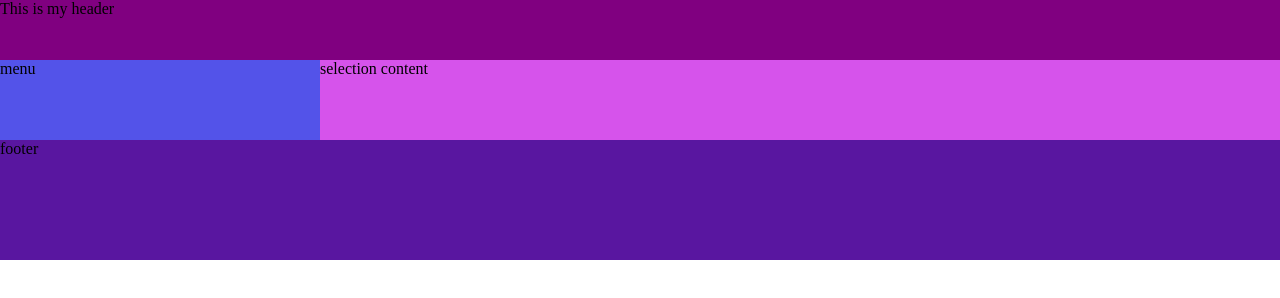
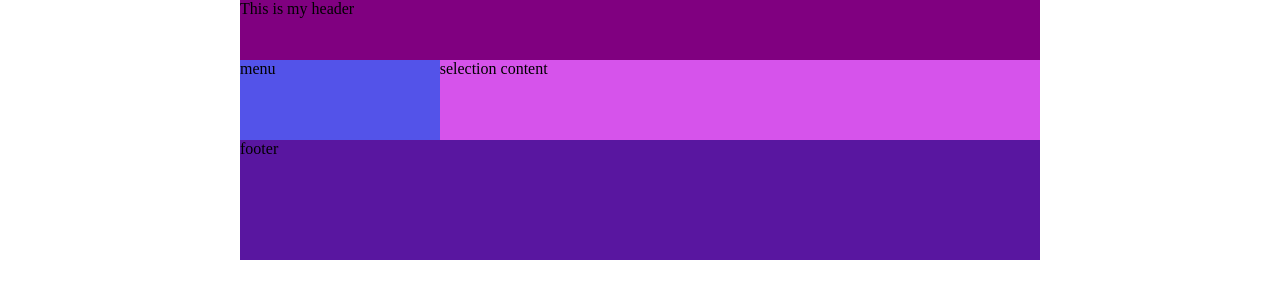
Before and after one commit to NataCj/boxModel, a plain HTML site: page index.html in a window 1280 px wide. Drawn offline with Linux system fonts and the light colour scheme.

Commit message:
structure Grid

```diff
--- a/css.css
+++ b/css.css
@@ -6,33 +6,36 @@ html,body{
 header{
     background-color: purple;
     height: 60px;
+    grid-area: header;
 }
-section{
-    display: flex;
 
-    /*flex-direction: row-reverse; colum Uno debajo de otro*/
-    background-color: rgb(199, 130, 255);
-    overflow: hidden; /*El padre empieza a crecer*/
-}
+
 nav{
     background-color: rgb(83, 83, 233);
     /*float: left; /*Flota a la izquierda*/
-    width: 25%;
+    grid-area: menu; /**/
 }
 article{
     background-color: rgb(214, 83, 235);
     /*float: left; FLOAT*/
-    width: 75%;
     height: 80px;
+    grid-area: content;
 }
 
 footer{
     /*clear: both limpia la flotabilidad*/
     background-color: rgb(89, 22, 160);
     height: 120px;
+    grid-area: footer;
 }
 #container{
     background-color: orange;
-    max-width: 1280px;
     margin: 0 auto;
+    max-width: 800px;
+    display: grid; /*cambia el flex por grid*/
+    grid-template-areas:
+    "header header header header"
+    "menu content content content"
+    "footer footer footer footer"
+    ;
 }
--- a/index.html
+++ b/index.html
@@ -12,14 +12,12 @@
         <header>
             This is my header
         </header>
-            <section>
                 <nav>
                     menu
                 </nav>
                 <article>
                     selection content
                 </article>
-            </section>
             <footer>
                 footer
             </footer>
```
